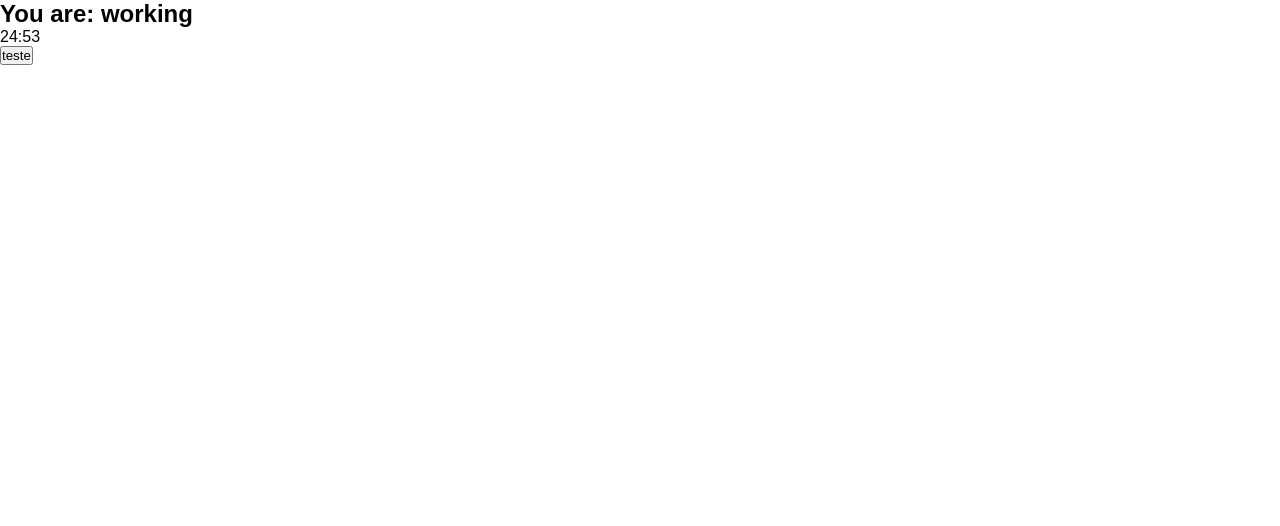
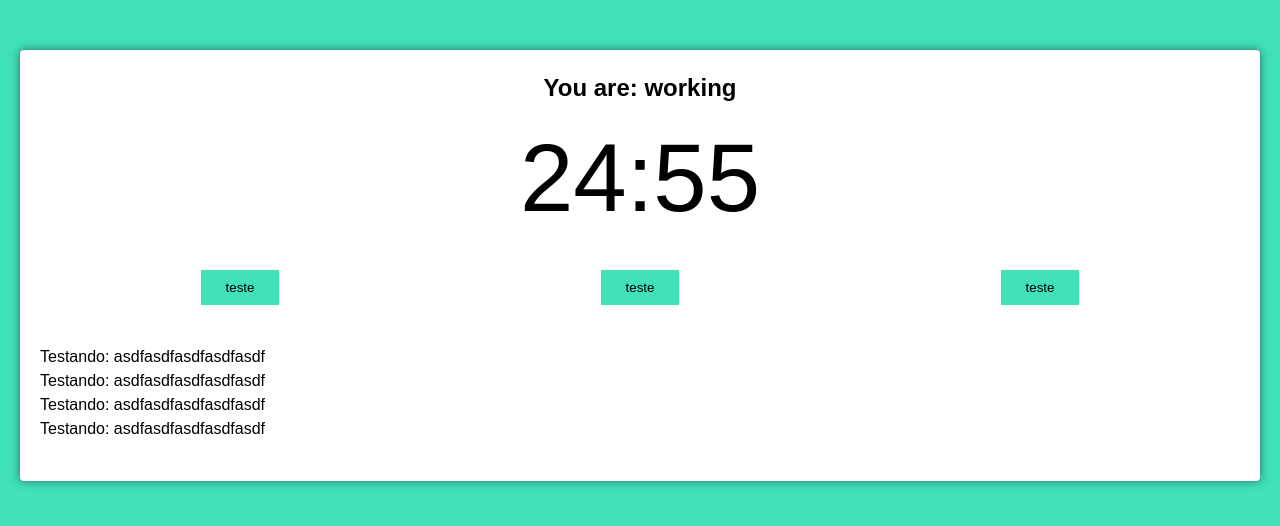
Before and after one commit to RenatoBarrosDeLima/pomodoro, a React (Create React App) app: page / in a window 1280 px wide. Shown: the top 526 px of the page. Built offline with nearby package versions, Linux system fonts and the light colour scheme.

Commit message:
feat: create file CSS

```diff
--- a/src/App.tsx
+++ b/src/App.tsx
@@ -4,7 +4,12 @@
 function App() {
   return (
     <div className="App">
-      <PomodoroTimer defaultPomodoroTime={1500} />
+      <PomodoroTimer
+        pomodoroTime={1500}
+        shortRestTime={300}
+        longRestTime={1500}
+        cycles={4}
+      />
     </div>
   );
 }
--- a/src/Components/PomodoroTimer/index.tsx
+++ b/src/Components/PomodoroTimer/index.tsx
@@ -4,11 +4,14 @@
 import Timer from '../Timer';
 
 interface Props {
-  defaultPomodoroTime: number;
+  pomodoroTime: number;
+  shortRestTime: number;
+  longRestTime: number;
+  cycles: number;
 }
 
 const PomodoroTimer = (props: Props): JSX.Element => {
-  const [mainTime, setMainTimer] = React.useState(props.defaultPomodoroTime);
+  const [mainTime, setMainTimer] = React.useState(props.pomodoroTime);
 
   useInterval(() => {
     setMainTimer(mainTime - 1);
@@ -18,7 +21,18 @@
     <div className="pomodoro">
       <h2>You are: working</h2>
       <Timer mainTime={mainTime} />
-      <Button text="teste"></Button>
+      <div className="buttons">
+        <Button text="teste"></Button>
+        <Button text="teste"></Button>
+        <Button text="teste"></Button>
+      </div>
+
+      <div className="details">
+        <p> Testando: asdfasdfasdfasdfasdf</p>
+        <p> Testando: asdfasdfasdfasdfasdf</p>
+        <p> Testando: asdfasdfasdfasdfasdf</p>
+        <p> Testando: asdfasdfasdfasdfasdf</p>
+      </div>
     </div>
   );
 };
--- a/src/Components/Timer/index.tsx
+++ b/src/Components/Timer/index.tsx
@@ -6,7 +6,7 @@
 }
 
 const Timer = (props: Props): JSX.Element => {
-  return <div className="time"> {secondsToTime(props.mainTime)} </div>;
+  return <div className="timer"> {secondsToTime(props.mainTime)} </div>;
 };
 
 export default Timer;
--- a/src/index.css
+++ b/src/index.css
@@ -7,4 +7,62 @@
 
 body {
   font-family: sans-serif;
+  background: #41e1ba;
+  transition: background-color 300ms ease-in-out;
+  line-height: 1.5;
 }
+
+.container {
+  max-width: 640px;
+  margin: 0 auto;
+}
+
+.working {
+  background: #ef5d50
+}
+
+.hidden {
+  display: none;
+}
+
+.pomodoro {
+  background: #ffffff;
+  margin: 50px 20px;
+  padding: 20px;
+  border-radius: 4px;
+  box-shadow: 0 0 10px rgba(0, 0, 0, .5);
+}
+
+.pomodoro h2 {
+  text-align: center;
+}
+
+.pomodoro .timer {
+  font-size: 6rem;
+  text-align: center;
+}
+
+.pomodoro .buttons {
+  display: flex;
+  align-items: center;
+  justify-content: space-evenly;
+}
+
+.pomodoro button {
+  background: #41e1ba;
+  border: none;
+  cursor: pointer;
+  padding: 10px 25px;
+  color: #000000;
+  transition: background-color 300ms ease-in-out;
+  margin: 20px auto;
+}
+
+.working .pomodoro button {
+  background: #ef5d50;
+  color: #ffffff;
+}
+
+.pomodoro .details {
+  margin: 20px 0;
+}
```
